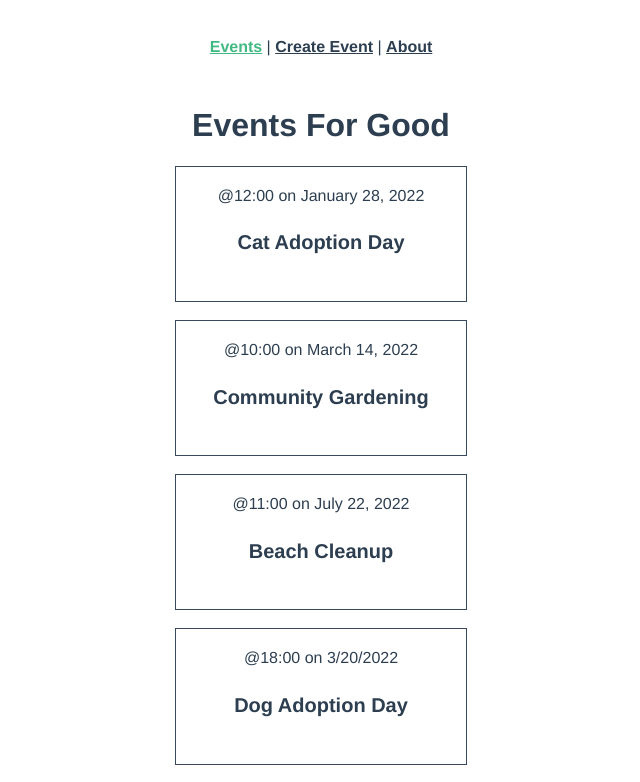
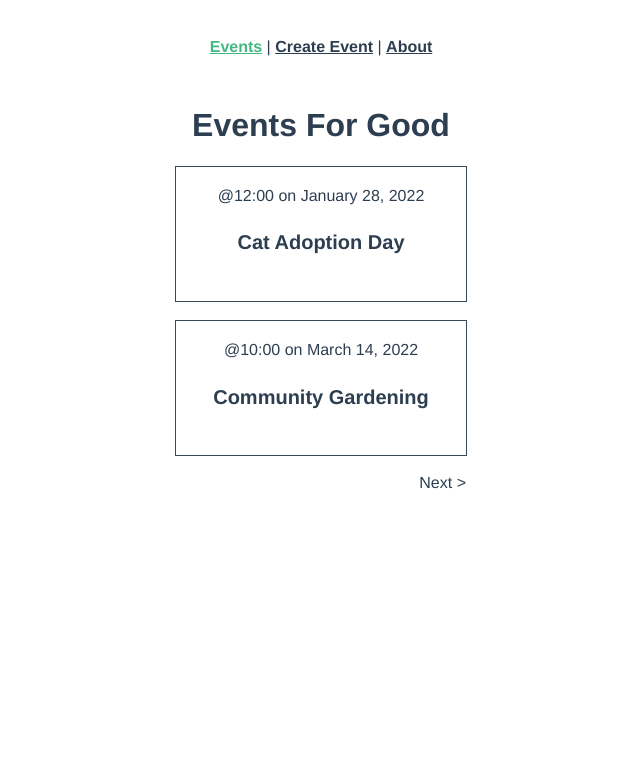
Before and after one commit to daltondaytonVueMastery/Touring-Vue-Router, a Vue app: page / in a window 1280 px wide. Shown: the top 782 px of the page, without its empty margins (319-959 px from the left). Built offline with nearby package versions, Linux system fonts and the light colour scheme; data requests are answered from the project's data file.

Commit message:
Building Pagination

```diff
--- a/src/router/index.js
+++ b/src/router/index.js
@@ -10,6 +10,7 @@ const routes = [
     path: "/",
     name: "EventList",
     component: EventList,
+    props: (route) => ({ page: parseInt(route.query.page) || 1 }),
   },
   {
     path: "/event/:id",
--- a/src/services/EventService.js
+++ b/src/services/EventService.js
@@ -10,8 +10,8 @@ const apiClient = axios.create({
 });
 
 export default {
-  getEvents() {
-    return apiClient.get("/events");
+  getEvents(perPage, page) {
+    return apiClient.get("/events?_limit=" + perPage + "&_page=" + page);
   },
   getEvent(id) {
     return apiClient.get("/events/" + id);
--- a/src/store/index.js
+++ b/src/store/index.js
@@ -4,6 +4,7 @@ import EventService from "@/services/EventService";
 export default createStore({
   state: {
     user: "Dalton Dayton",
+    totalEvents: 0,
     events: [],
     event: {},
   },
@@ -28,9 +29,10 @@ export default createStore({
           throw error;
         });
     },
-    fetchEvents({ commit }) {
-      return EventService.getEvents()
+    fetchEvents({ commit }, page) {
+      return EventService.getEvents(2, page)
         .then((response) => {
+          this.state.totalEvents = response.headers["x-total-count"];
           commit("SET_EVENTS", response.data);
         })
         .catch((error) => {
--- a/src/views/EventList.vue
+++ b/src/views/EventList.vue
@@ -2,15 +2,36 @@
   <div class="events">
     <h1>Events For Good</h1>
     <EventCard v-for="event in events" :key="event.id" :event="event" />
+
+    <div class="pagination">
+      <router-link
+        id="page-prev"
+        :to="{ name: 'EventList', query: { page: page - 1 } }"
+        rel="prev"
+        v-if="page != 1"
+      >
+        &#60; Previous
+      </router-link>
+
+      <router-link
+        id="page-next"
+        :to="{ name: 'EventList', query: { page: page + 1 } }"
+        rel="next"
+        v-if="hasNextPage"
+      >
+        Next &#62;
+      </router-link>
+    </div>
   </div>
 </template>
 
 <script>
-// @ is an alias to /src
 import EventCard from "@/components/EventCard.vue";
+import { watchEffect } from "vue";
 
 export default {
   name: "EventList",
+  props: ["page"],
   components: {
     EventCard, // register it as a child component
   },
@@ -18,12 +39,18 @@ export default {
     events() {
       return this.$store.state.events;
     },
+    hasNextPage() {
+      var totalPages = Math.ceil(this.$store.state.totalEvents / 2);
+      return this.page < totalPages;
+    },
   },
   created() {
-    this.$store.dispatch("fetchEvents").catch((error) => {
-      this.$router.push({
-        name: "ErrorDisplay",
-        params: { error: error },
+    watchEffect(() => {
+      this.$store.dispatch("fetchEvents", this.page).catch((error) => {
+        this.$router.push({
+          name: "ErrorDisplay",
+          params: { error: error },
+        });
       });
     });
   },
@@ -36,4 +63,22 @@ export default {
   flex-direction: column;
   align-items: center;
 }
+
+.pagination {
+  display: flex;
+  width: 290px;
+}
+.pagination a {
+  flex: 1;
+  text-decoration: none;
+  color: #2c3e50;
+}
+
+#page-prev {
+  text-align: left;
+}
+
+#page-next {
+  text-align: right;
+}
 </style>
```
